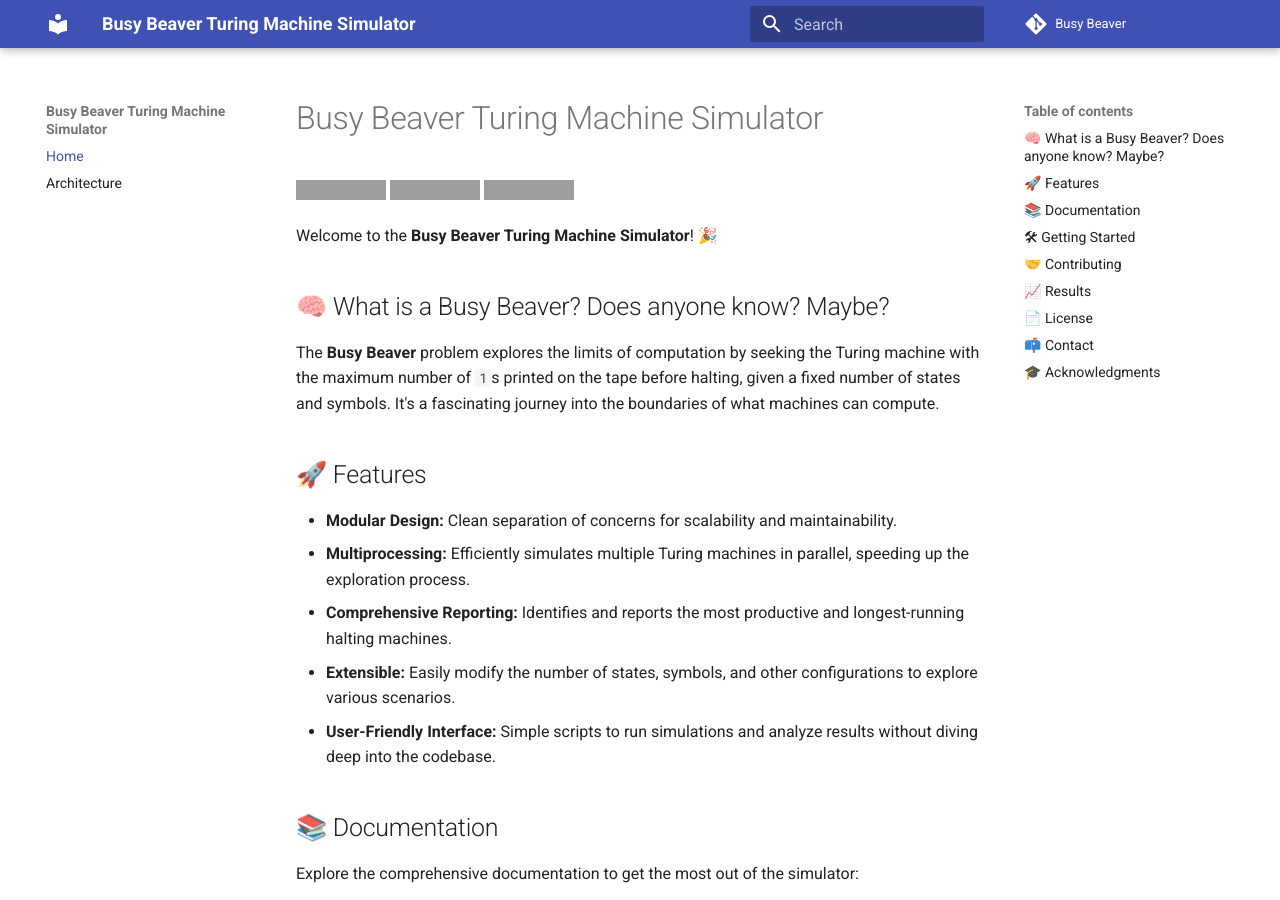
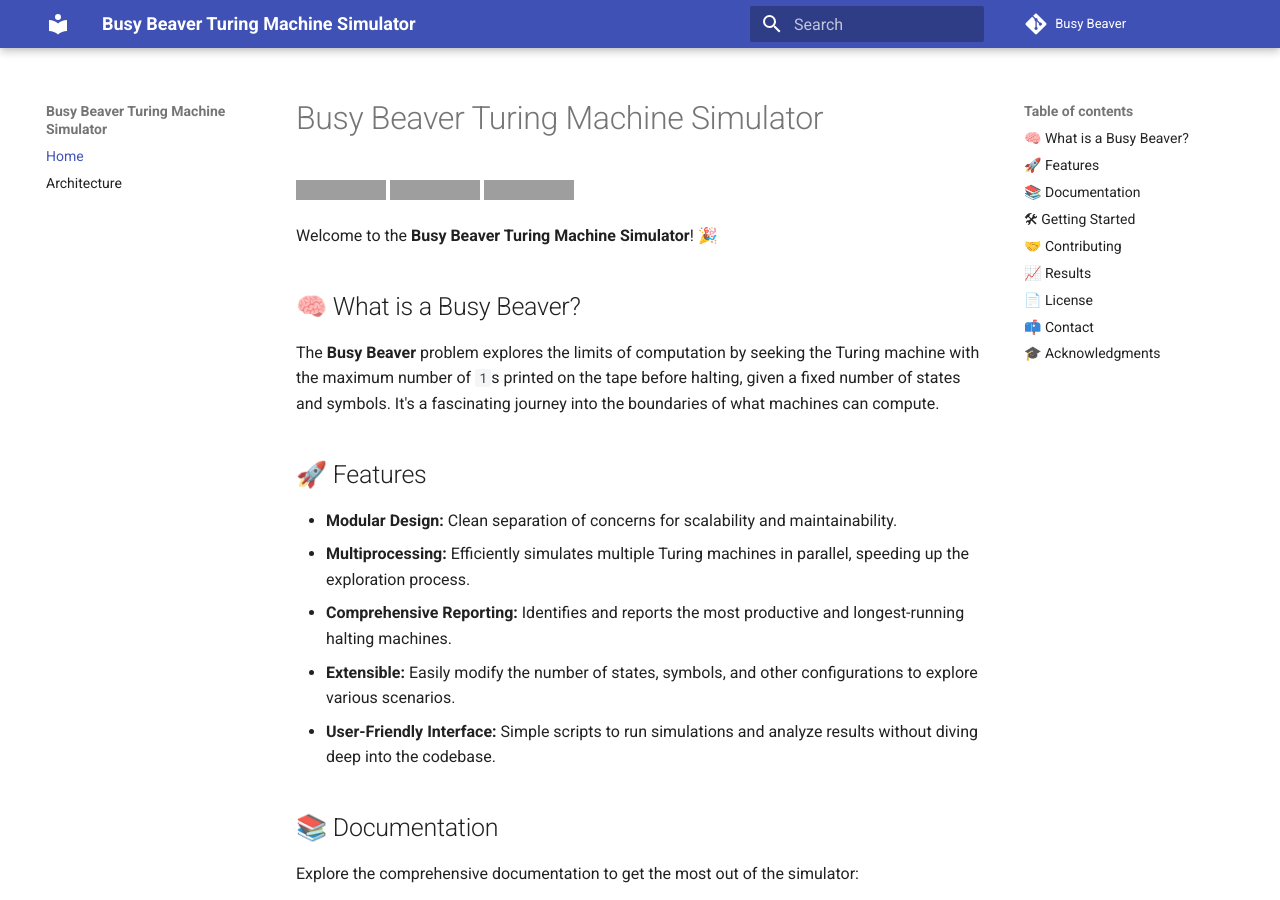
Before and after one commit to starolis/busy-beaver, an MkDocs documentation site: the page built from docs/index.md, in a window 1280 px wide and 900 px high. Built offline with MkDocs 1.6.1 and Material for MkDocs 9.7.7, drawn with Linux system fonts in a browser that asks for light colours; comment, search, counter and statistics services are not loaded; grey boxes are pictures that could not be loaded.

```diff
--- a/docs/index.md
+++ b/docs/index.md
@@ -6,7 +6,7 @@
 
 Welcome to the **Busy Beaver Turing Machine Simulator**! 🎉
 
-## 🧠 What is a Busy Beaver? Does anyone know? Maybe?
+## 🧠 What is a Busy Beaver?
 
 The **Busy Beaver** problem explores the limits of computation by seeking the Turing machine with the maximum number of `1`s printed on the tape before halting, given a fixed number of states and symbols. It's a fascinating journey into the boundaries of what machines can compute.
 
```
